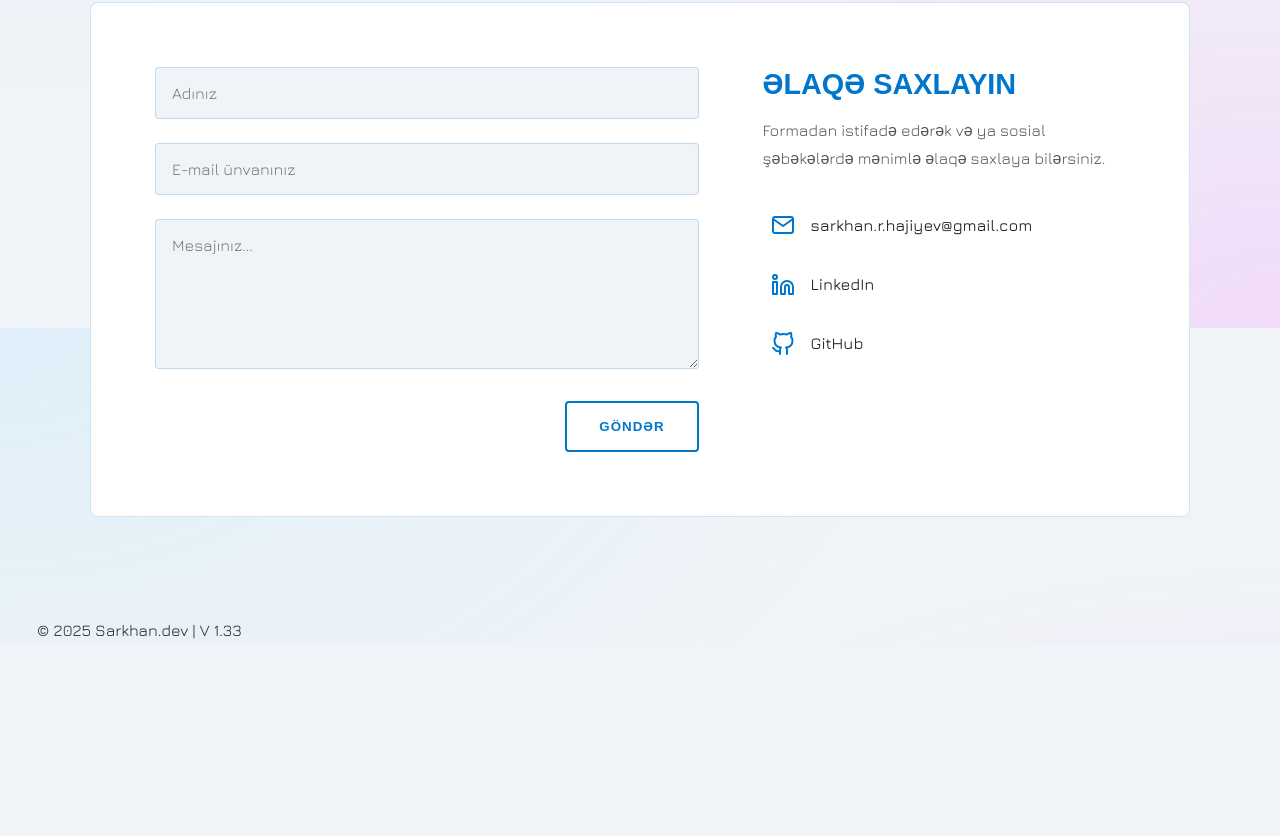
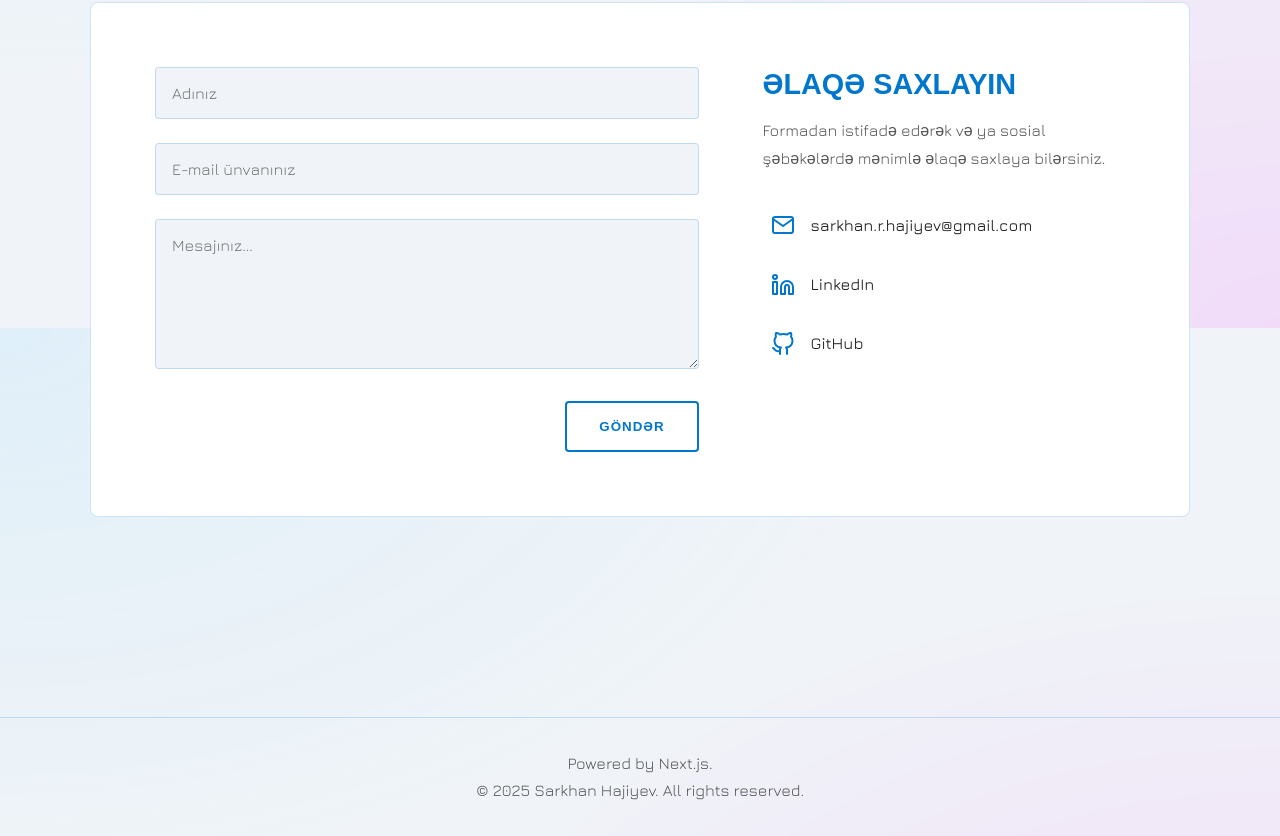
Before and after one commit to Saitosar/sarkhan-dev-nextjs, a Next.js app: page / in a window 1280 px wide. Shown: the part 2872-3708 px from the top of the page. Before the commit the page ends 3516 px from the top, so only its background shows below. Built offline with nearby package versions, Linux system fonts and the light colour scheme; no server answers; a web font is replaced by a local one.

Commit message:
footer-centered-text-changed

```diff
--- a/pages/index.js
+++ b/pages/index.js
@@ -176,7 +176,8 @@ const Hero = ({ t }) => (
 const Footer = () => (
     <footer>
         <div className="container">
-            <p>&copy; {new Date().getFullYear()} Sarkhan.dev | V 1.33</p>
+            <p>Powered by Next.js.</p>
+            <p>&copy; {new Date().getFullYear()} Sarkhan Hajiyev. All rights reserved.</p>
         </div>
     </footer>
 );
--- a/styles/globals.css
+++ b/styles/globals.css
@@ -531,7 +531,18 @@ p { max-width: var(--max-text-width); overflow-wrap: break-word; }
   }
 }
 
+/* FOOTER */
+footer {
+  border-block-start: 1px solid var(--color-border);
+  padding-block: var(--space-xl);
+  margin-top: var(--space-section);
+}
 
+footer p {
+  text-align: center; /* <-- Вот это свойство центрирует текст */
+  color: var(--color-text-secondary);
+  max-width: none; /* Убираем ограничение по ширине, чтобы центрирование работало корректно */
+}
 
 /* RESPONSIVE */
 @media (max-width: 1024px) { .hero-panels { grid-template-columns: repeat(3, 1fr); } }
```
